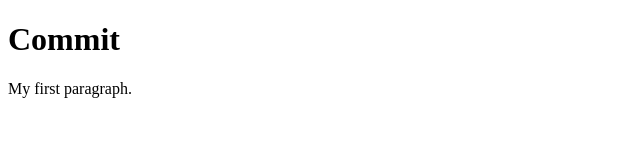
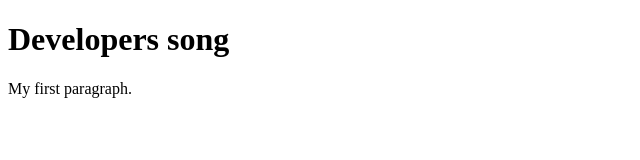
Before and after one commit to beto2007/proyecto2, a plain HTML site: page index.html in a window 1280 px wide. Shown: the whole page, without its empty margins (0-640 px from the left). Drawn offline with Linux system fonts and the light colour scheme.

Commit message:
feature:h1 modified

```diff
--- a/index.html
+++ b/index.html
@@ -5,7 +5,7 @@
 </head>
 <body>
 
-<h1>Commit</h1>
+<h1>Developers song</h1>
 <p>My first paragraph.</p>
 
 </body>
```
